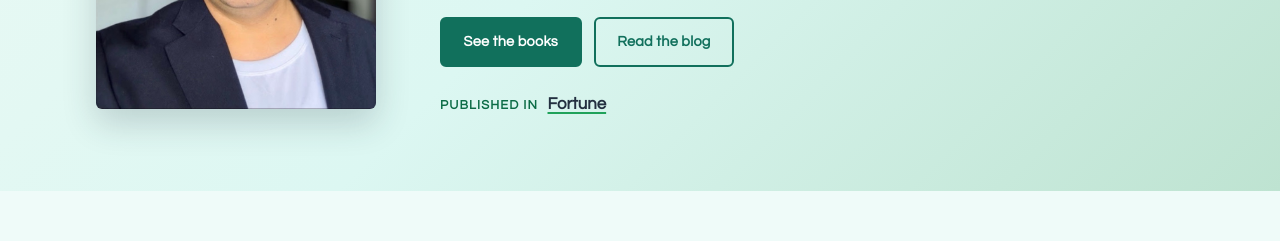
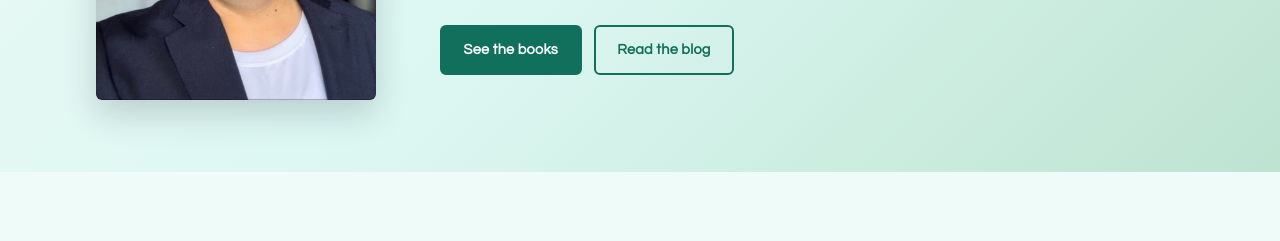
Before and after one commit to leduap/ashok-paudel-author-site, a plain HTML site: page index.html in a window 1280 px wide. Shown: the part 302-543 px from the top of the page. Drawn offline with Linux system fonts and the light colour scheme.

Commit message:
Cursor: Apply local changes for cloud agent

```diff
--- a/content.js
+++ b/content.js
@@ -212,9 +212,8 @@ const SITE = {
   //   url     the full https:// address of the article
   // To add the next one, copy a whole block, from { to }, paste it above the
   // first one, and change the four lines. Keep a comma between blocks.
-  // The newest article is shown first. The home page also shows the line
-  // "Published in ..." near the top, naming each publication once.
-  // While the list is empty the section, its menu link and that line are hidden.
+  // The newest article is shown first.
+  // While the list is empty the section and its menu link are hidden.
   articles: [
     {
       title: "60 million children got Trump Accounts. Fewer than 1% were claimed in the first week",
--- a/index.html
+++ b/index.html
@@ -59,8 +59,6 @@
             <a class="button button-quiet" href="blog/">Read the blog</a>
             <a class="button button-quiet" href="#newsletter" data-nav="newsletter" hidden>Join the newsletter</a>
           </p>
-          <!-- Shown once content.js lists an article in "articles". Text only: no publication logos. -->
-          <p class="featured" id="featured" hidden><span class="featured-label">Published in</span> <a href="#writing" id="featured-outlets"></a></p>
         </div>
       </div>
     </section>
--- a/main.js
+++ b/main.js
@@ -156,17 +156,6 @@
     if (article.date) { parts.push(el("span", { className: "meta" }, formatDate(article.date))); }
     $("article-list").appendChild(el("li", {}, parts));
   });
-  // The line near the top of the home page: "Published in Fortune", each publication named once,
-  // newest first, linking down to the list of articles.
-  var outlets = [];
-  articles.forEach(function (article) {
-    var name = String(article.outlet || "").trim();
-    if (name && outlets.indexOf(name) < 0) { outlets.push(name); }
-  });
-  if ($("featured")) {
-    $("featured-outlets").textContent = outlets.join(", ");
-    $("featured").hidden = !outlets.length;
-  }
 
   // Events: upcoming soonest first, past most recent first
   var today = new Date();
```
Also changed, not shown: assets/covers/a-hymn-to-life.jpg (added), assets/covers/the-traveller.jpg (added), 3 other files.
